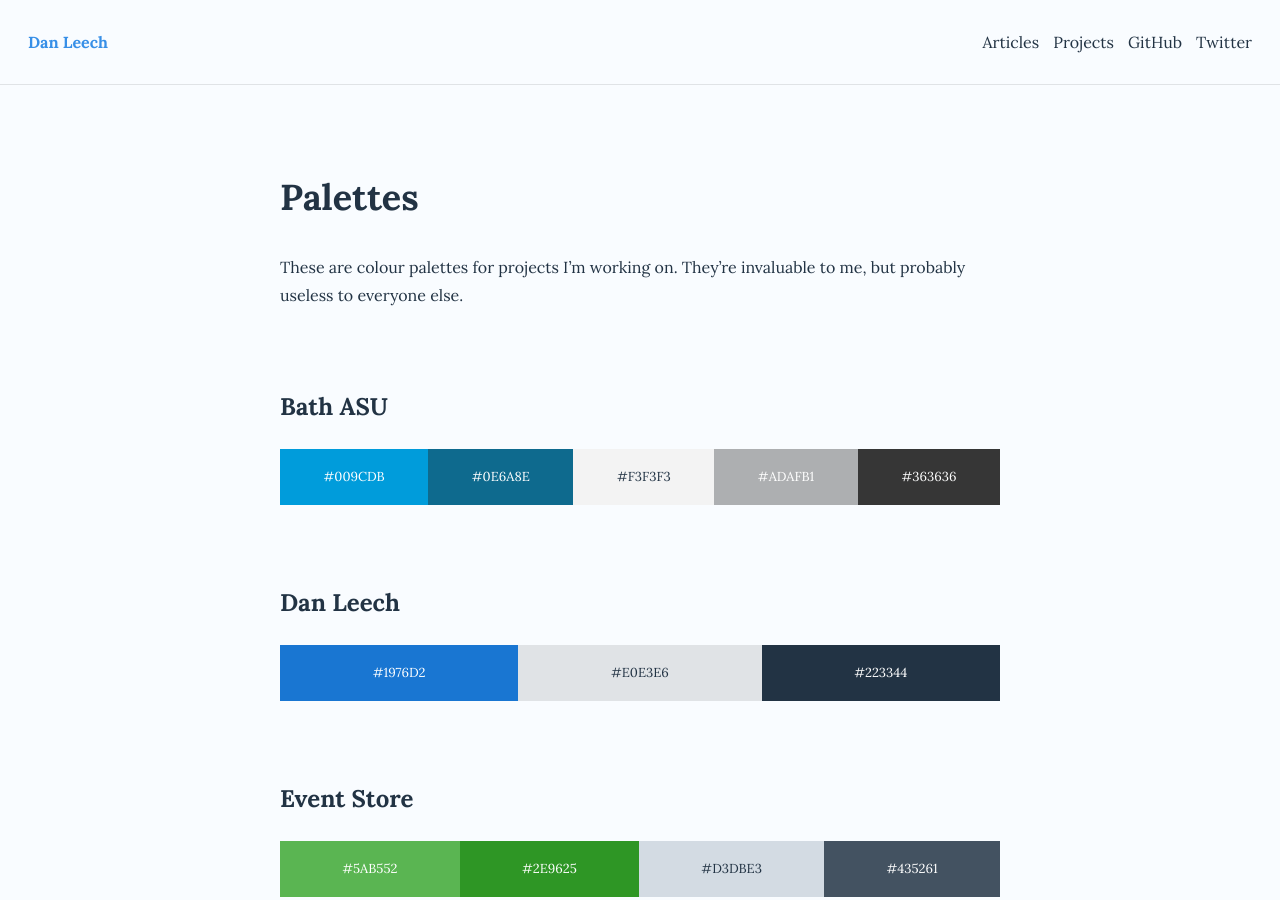
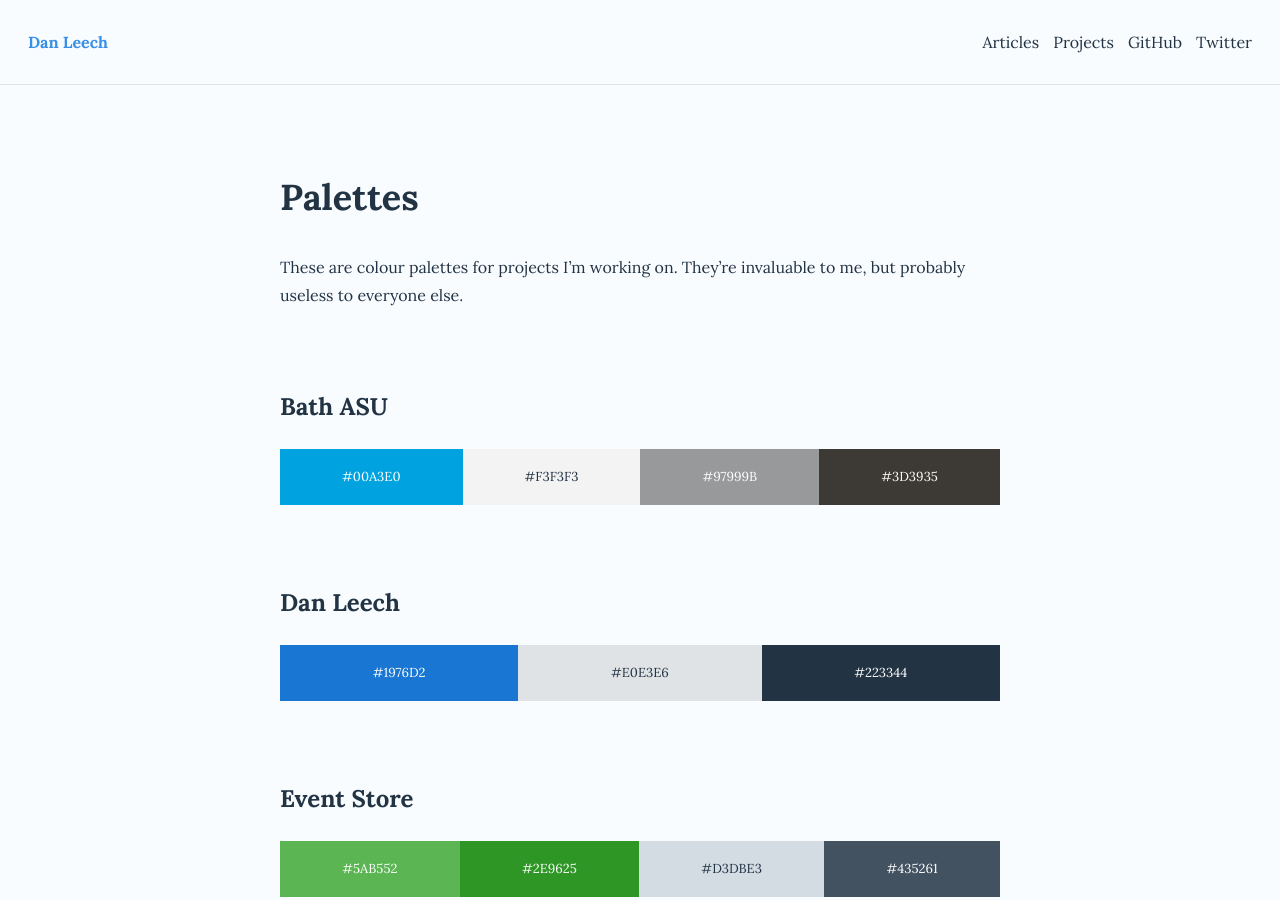
Before and after one commit to danleech/danleech.com, a Jekyll site: the page built from projects/palettes/index.md, in a window 1280 px wide and 900 px high. Built offline with Jekyll 4.4.1, drawn with Linux system fonts in a browser that asks for light colours.

Commit message:
Updated Bath ASU colours

```diff
--- a/projects/palettes/index.md
+++ b/projects/palettes/index.md
@@ -7,11 +7,10 @@
 
 ## Bath ASU
 
-- #009CDB
-- #0E6A8E
+- #00A3E0
 - #F3F3F3
-- #ADAFB1
-- #363636
+- #97999B
+- #3D3935
 
 ## Dan Leech
 
```
